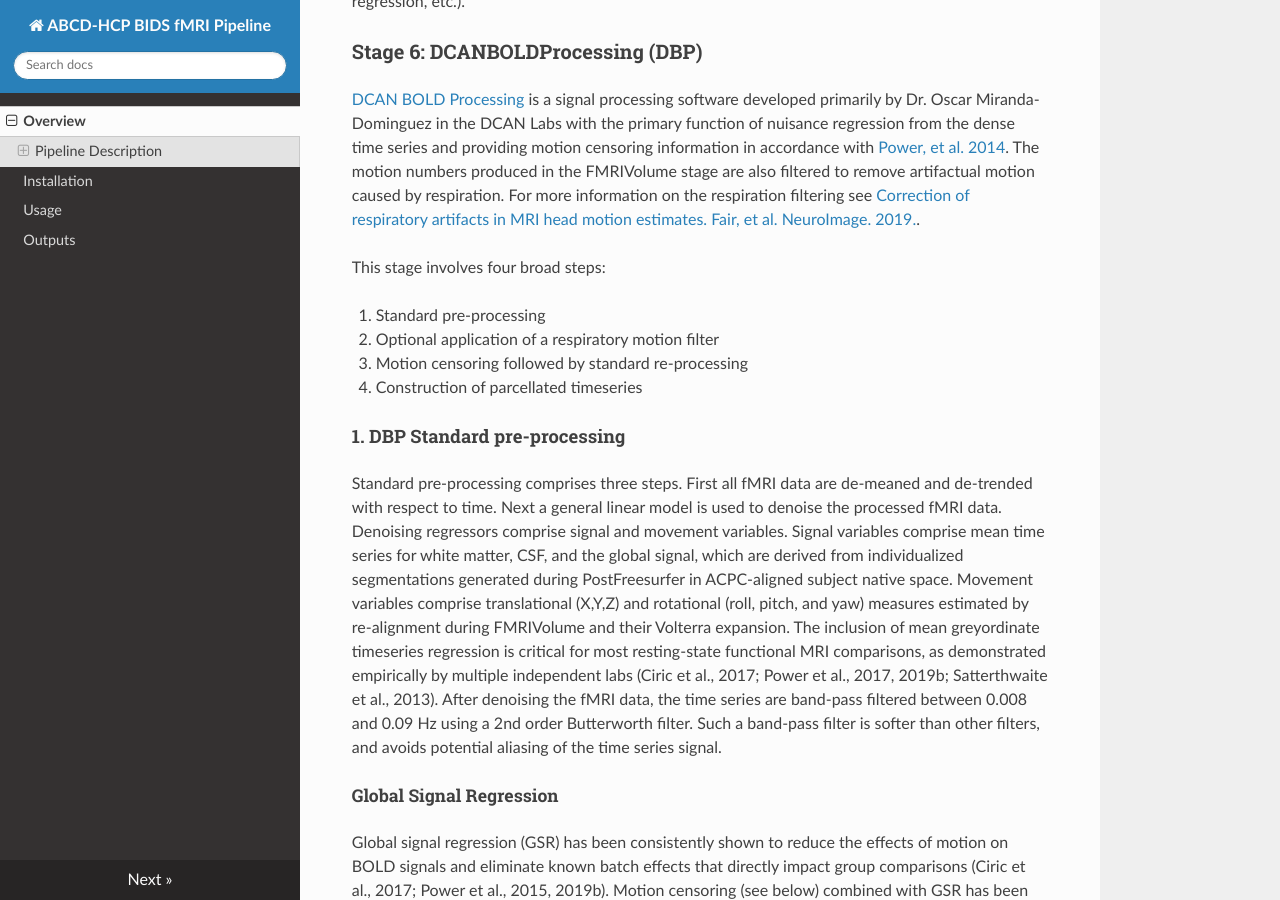
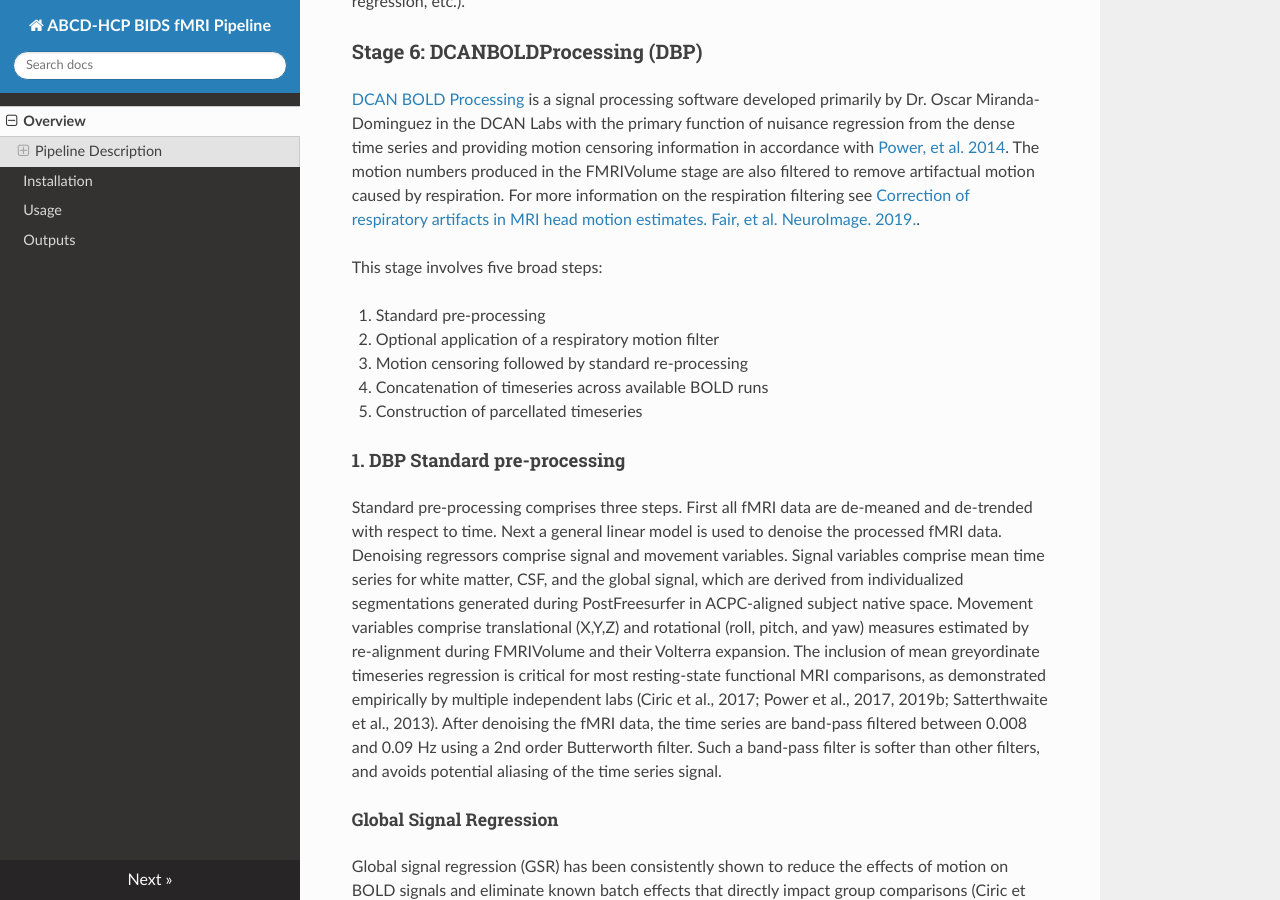
Before and after one commit to DCAN-Labs/abcd-hcp-pipeline, an MkDocs documentation site: the page built from docs/index.md, in a window 1280 px wide and 900 px high, scrolled down 2228 px. Built offline with MkDocs 1.6.1, drawn with Linux system fonts in a browser that asks for light colours; nearby versions of some CDN libraries.

Commit message:
add extra step to DBP for concatenation

```diff
--- a/docs/index.md
+++ b/docs/index.md
@@ -52,11 +52,12 @@ Note that the individual run dtseries included in the derivatives are the files
 
 [DCAN BOLD Processing](https://github.com/DCAN-Labs/dcan_bold_processing) is a signal processing software developed primarily by Dr. Oscar Miranda-Dominguez in the DCAN Labs with the primary function of nuisance regression from the dense time series and providing motion censoring information in accordance with [Power, et al. 2014](https://www.ncbi.nlm.nih.gov/pubmed/23994314).  The motion numbers produced in the FMRIVolume stage are also filtered to remove artifactual motion caused by respiration.  For more information on the respiration filtering see [Correction of respiratory artifacts in MRI head motion estimates. Fair, et al. NeuroImage. 2019.](https://doi.org/10.1016/j.neuroimage.2019.116400).
 
-This stage involves four broad steps:
+This stage involves five broad steps:
 
 1. Standard pre-processing
 1. Optional application of a respiratory motion filter
 1. Motion censoring followed by standard re-processing
+1. Concatenation of timeseries across available BOLD runs
 1. Construction of parcellated timeseries
 
 #### 1. DBP Standard pre-processing
```
